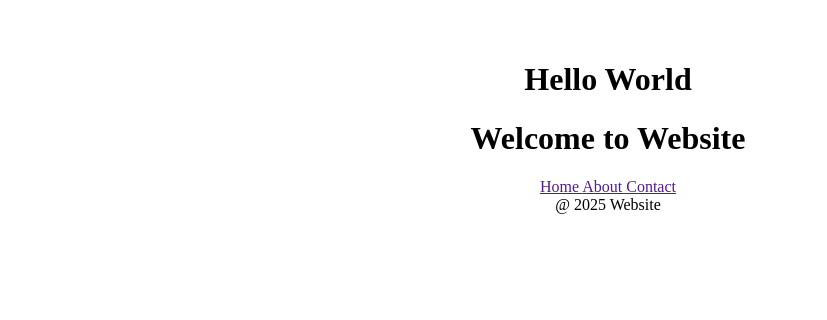
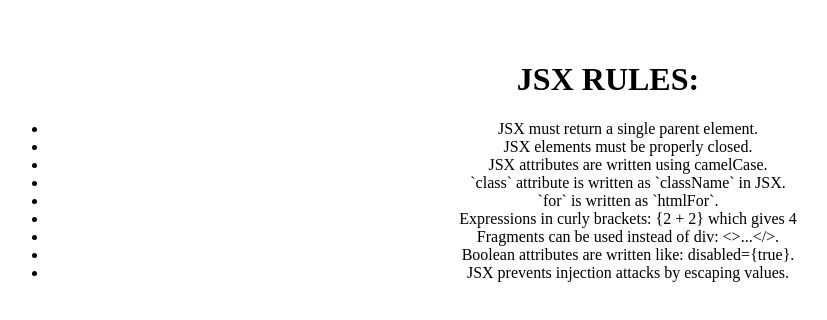
Before and after one commit to Hrisshhii/react-practice, a React (Vite) app in the folder react-demos/: page / in a window 1280 px wide. Shown: the top 320 px of the page, without its empty margins (32-859 px from the left). Built offline with nearby package versions, Linux system fonts and the light colour scheme.

Commit message:
Basic rules of JSX

```diff
--- a/react-demos/src/App.jsx
+++ b/react-demos/src/App.jsx
@@ -1,14 +1,9 @@
-import './App.css'
-import Add from './components/Add';
-import Footer from './components/Footer';
-import Greet from './components/Greet';
-import { Header } from './components/header';
+import './App.css';
+import JsxRules from './components/JsxRules';
 function App() {
   return (
     <>
-      <Greet />
-      <Header />
-      <Footer />
+      <JsxRules />
     </>
   )
 }
--- a/react-demos/src/components/Add.jsx
+++ /dev/null
@@ -1,9 +0,0 @@
-import React from 'react'
-
-const Add = () => {
-  return (
-    <div>Add</div>
-  )
-}
-
-export default Add;
--- a/react-demos/src/components/Footer.jsx
+++ /dev/null
@@ -1,9 +0,0 @@
-import React from 'react'
-
-const Footer = () => {
-  return (
-    <footer>@ 2025 Website</footer>
-  )
-}
-
-export default Footer
--- a/react-demos/src/components/Greet.jsx
+++ /dev/null
@@ -1,3 +0,0 @@
-export default function Greet(){
-    return <h1>Hello World</h1>
-}
--- /dev/null
+++ b/react-demos/src/components/JsxRules.jsx
@@ -0,0 +1,22 @@
+import React from 'react'
+
+const JsxRules = () => {
+  return (
+    <div>
+        <h1>JSX RULES: </h1>
+        <ul>
+        <li>JSX must return a single parent element.</li>
+        <li>JSX elements must be properly closed.</li>
+        <li>JSX attributes are written using camelCase.</li>
+        <li>`class` attribute is written as `className` in JSX.</li>
+        <li>`for` is written as `htmlFor`.</li>
+        <li>Expressions in curly brackets: {"{2 + 2}"} which gives {2+2}</li>
+        <li>Fragments can be used instead of div: &lt;&gt;...&lt;/&gt;.</li>
+        <li>Boolean attributes are written like: disabled={"{true}"}.</li>
+        <li>JSX prevents injection attacks by escaping values.</li>
+      </ul>
+    </div>
+  )
+}
+
+export default JsxRules
--- a/react-demos/src/components/header.jsx
+++ /dev/null
@@ -1,10 +0,0 @@
-export function Header(){
-    return (<div>
-        <h1>Welcome to Website</h1>
-        <nav>
-            <a href="">Home </a>
-            <a href="">About </a>
-            <a href="">Contact </a>
-        </nav>
-    </div>);
-}
```
